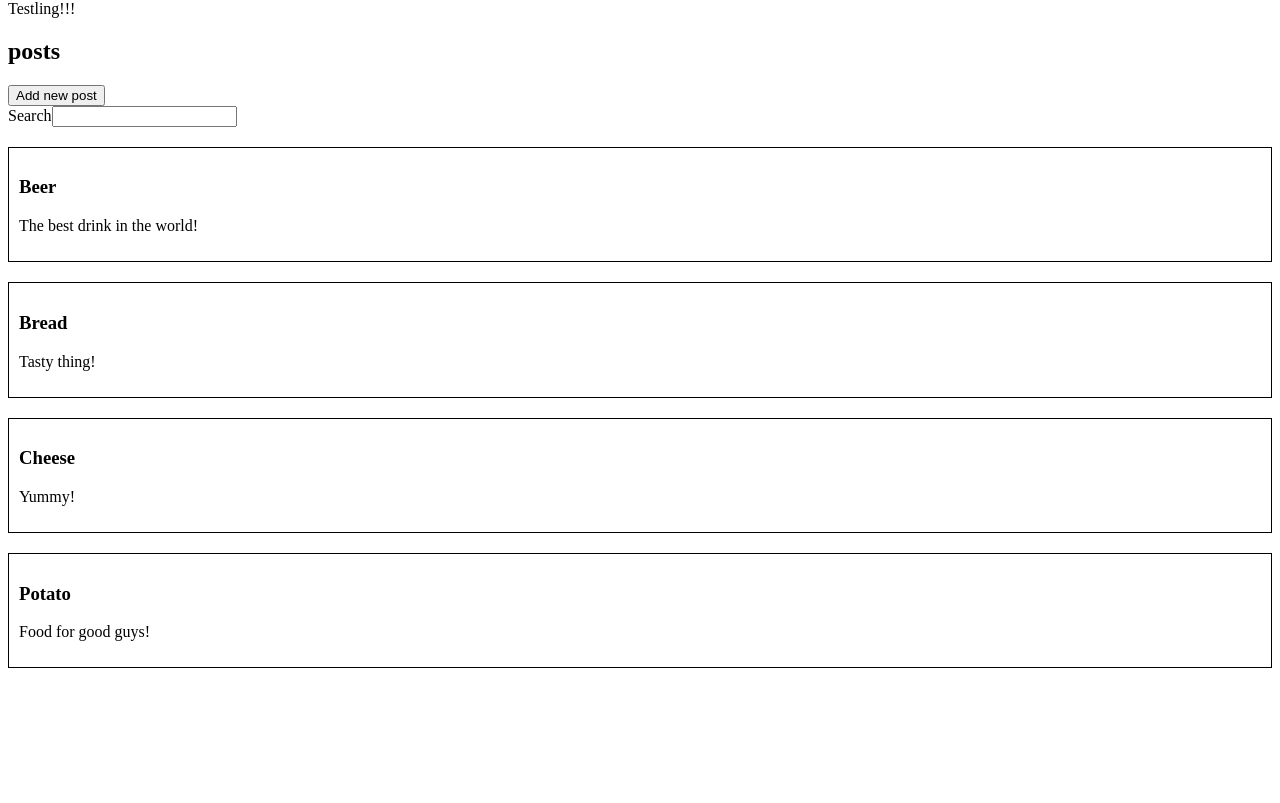
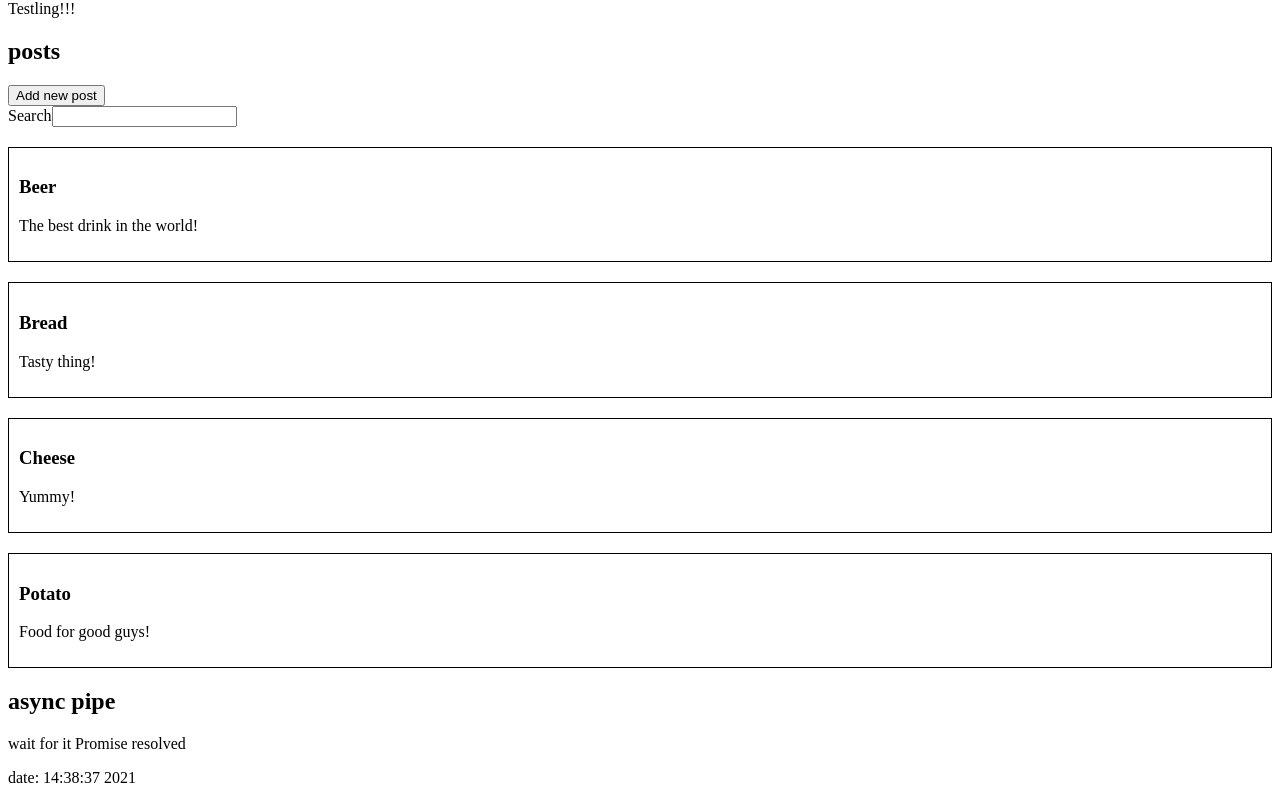
Before and after one commit to AlMuz/ANGULAR-Pipes, an Angular app: page / in a window 1280 px wide. Shown: the part 902-1705 px from the top of the page. Before the commit the page ends 1590 px from the top, so only its background shows below. Built offline with nearby package versions, Linux system fonts and the light colour scheme.

Commit message:
async pipe and observable

```diff
--- a/src/app/app.component.html
+++ b/src/app/app.component.html
@@ -35,4 +35,8 @@
     <h3>{{ post.title }}</h3>
     <p>{{ post.text }}</p>
   </div>
+
+  <h2>async pipe</h2>
+  <p>wait for it {{ p | async }}</p>
+  <p>date: {{ obsDate | async | date: "HH:mm:ss yyyy" }}</p>
 </div>
--- a/src/app/app.component.ts
+++ b/src/app/app.component.ts
@@ -1,4 +1,5 @@
 import { Component } from '@angular/core';
+import { Observable } from 'rxjs';
 
 export interface Post {
   title: string;
@@ -34,6 +35,18 @@
     { title: 'Potato', text: 'Food for good guys!' },
   ];
 
+  p: Promise<string> = new Promise<string>((resolve) => {
+    setTimeout(() => {
+      resolve('Promise resolved');
+    }, 4000);
+  });
+
+  obsDate: Observable<Date> = new Observable((obs) => {
+    setInterval(() => {
+      obs.next(new Date());
+    }, 1000);
+  });
+
   addPosts() {
     this.posts.push({
       title: `Angular ${Math.random()}`,
```
